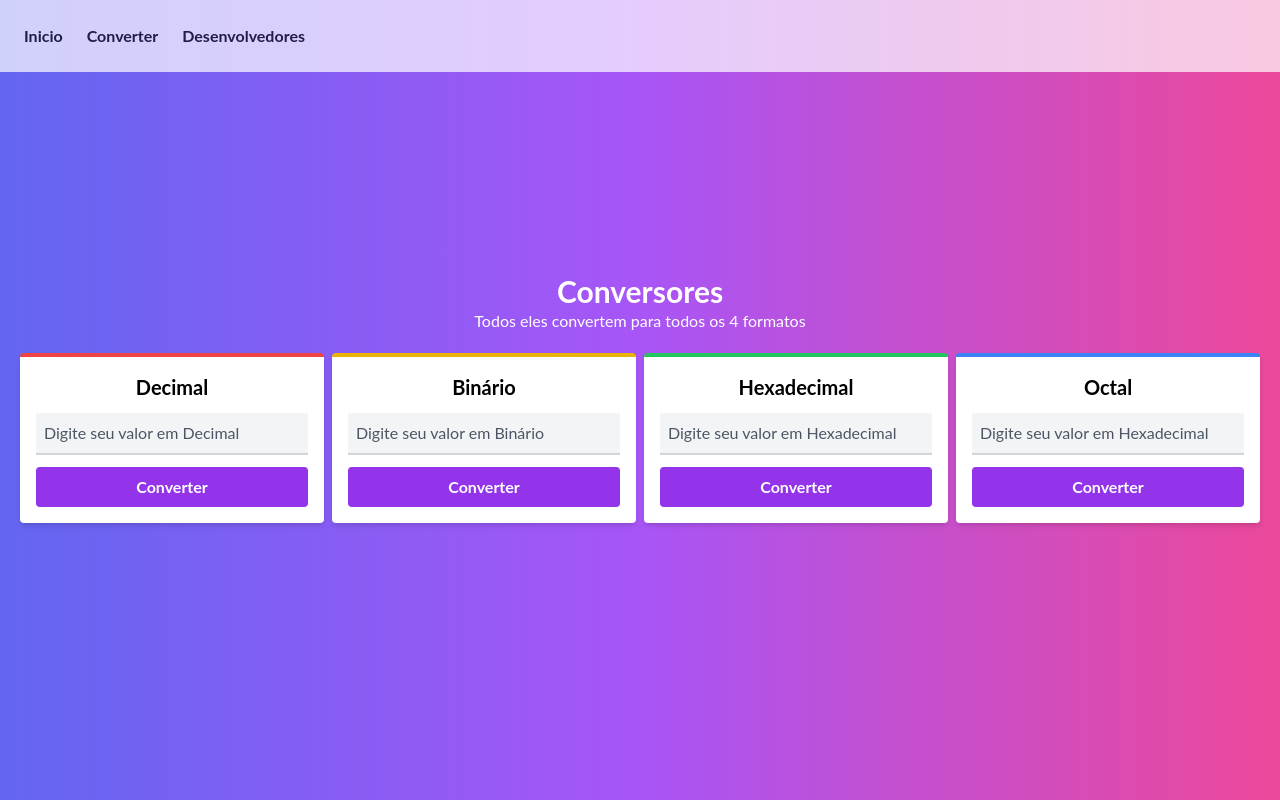
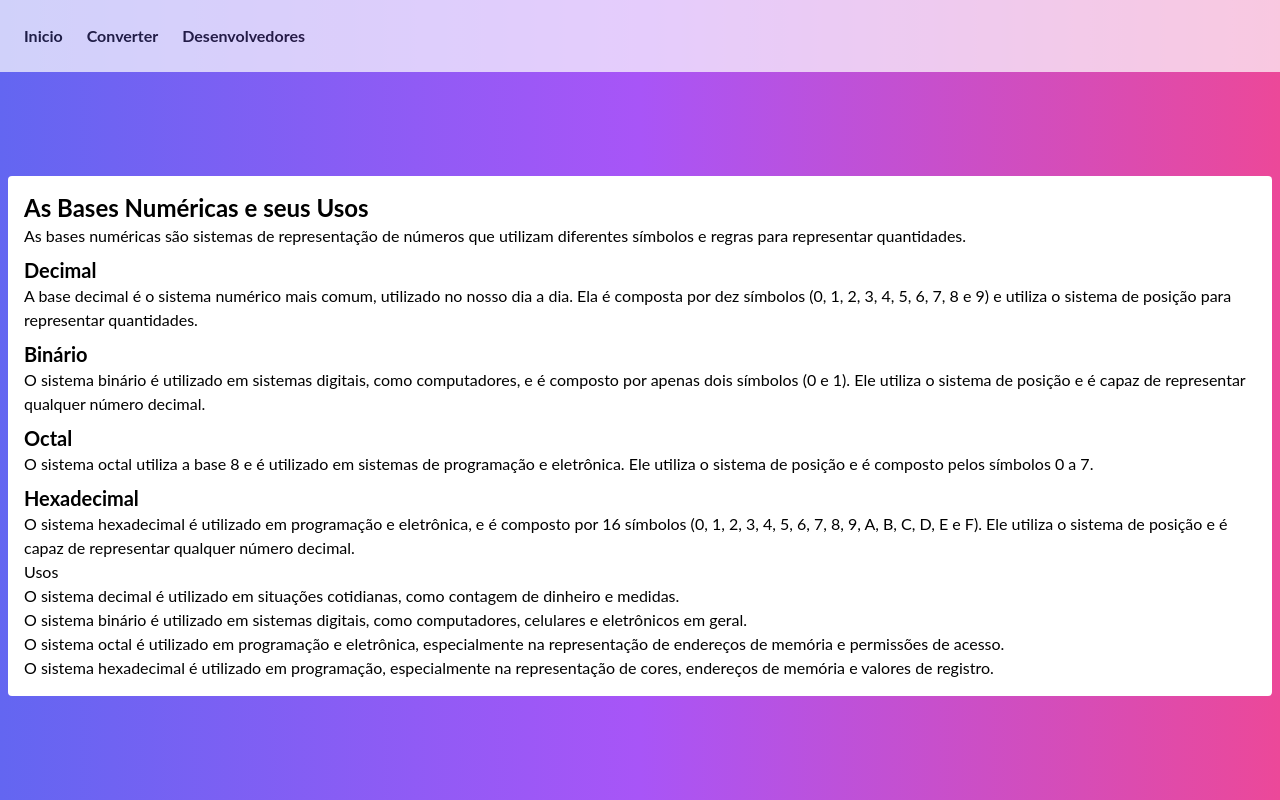
Before and after one commit to juanfariasdev/conversores-hexadecimal-binario-decimal-octal, a plain HTML site: page index.html in a window 1280 px wide. Drawn offline with nearby package versions, Linux system fonts and the light colour scheme.

Commit message:
add home page

```diff
--- /dev/null
+++ b/home.html
@@ -0,0 +1,58 @@
+<div class="flex h-full justify-center items-center">
+  <div class="bg-white p-4 rounded m-2">
+    <h1 class="text-2xl font-bold">As Bases Numéricas e seus Usos</h1>
+    <p>
+      As bases numéricas são sistemas de representação de números que utilizam
+      diferentes símbolos e regras para representar quantidades.
+    </p>
+
+    <h2 class="text-xl font-bold mt-2">Decimal</h2>
+    <p>
+      A base decimal é o sistema numérico mais comum, utilizado no nosso dia a
+      dia. Ela é composta por dez símbolos (0, 1, 2, 3, 4, 5, 6, 7, 8 e 9) e
+      utiliza o sistema de posição para representar quantidades.
+    </p>
+
+    <h2 class="text-xl font-bold mt-2">Binário</h2>
+    <p>
+      O sistema binário é utilizado em sistemas digitais, como computadores, e é
+      composto por apenas dois símbolos (0 e 1). Ele utiliza o sistema de
+      posição e é capaz de representar qualquer número decimal.
+    </p>
+
+    <h2 class="text-xl font-bold mt-2">Octal</h2>
+    <p>
+      O sistema octal utiliza a base 8 e é utilizado em sistemas de programação
+      e eletrônica. Ele utiliza o sistema de posição e é composto pelos símbolos
+      0 a 7.
+    </p>
+
+    <h2 class="text-xl font-bold mt-2">Hexadecimal</h2>
+    <p>
+      O sistema hexadecimal é utilizado em programação e eletrônica, e é
+      composto por 16 símbolos (0, 1, 2, 3, 4, 5, 6, 7, 8, 9, A, B, C, D, E e
+      F). Ele utiliza o sistema de posição e é capaz de representar qualquer
+      número decimal.
+    </p>
+
+    <h2>Usos</h2>
+    <ul>
+      <li>
+        O sistema decimal é utilizado em situações cotidianas, como contagem de
+        dinheiro e medidas.
+      </li>
+      <li>
+        O sistema binário é utilizado em sistemas digitais, como computadores,
+        celulares e eletrônicos em geral.
+      </li>
+      <li>
+        O sistema octal é utilizado em programação e eletrônica, especialmente
+        na representação de endereços de memória e permissões de acesso.
+      </li>
+      <li>
+        O sistema hexadecimal é utilizado em programação, especialmente na
+        representação de cores, endereços de memória e valores de registro.
+      </li>
+    </ul>
+  </div>
+</div>
--- a/index.html
+++ b/index.html
@@ -12,7 +12,7 @@
     style="font-family: 'Lato', sans-serif"
   >
     <nav class="w-full bg-white p-6 opacity-70 flex font-bold gap-6">
-      <a href="about.html">Inicio</a>
+      <a href="home.html">Inicio</a>
       <a href="converts.html">Converter</a>
       <a href="developer.html">Desenvolvedores</a>
     </nav>
--- a/scripts/pagination.js
+++ b/scripts/pagination.js
@@ -26,4 +26,4 @@ document.addEventListener("click", (e) => {
     loadPage(el);
   }
 });
-createPage("converts.html");
+createPage("home.html");
```
Also changed, not shown: about.html (deleted, +0 -1 lines).
